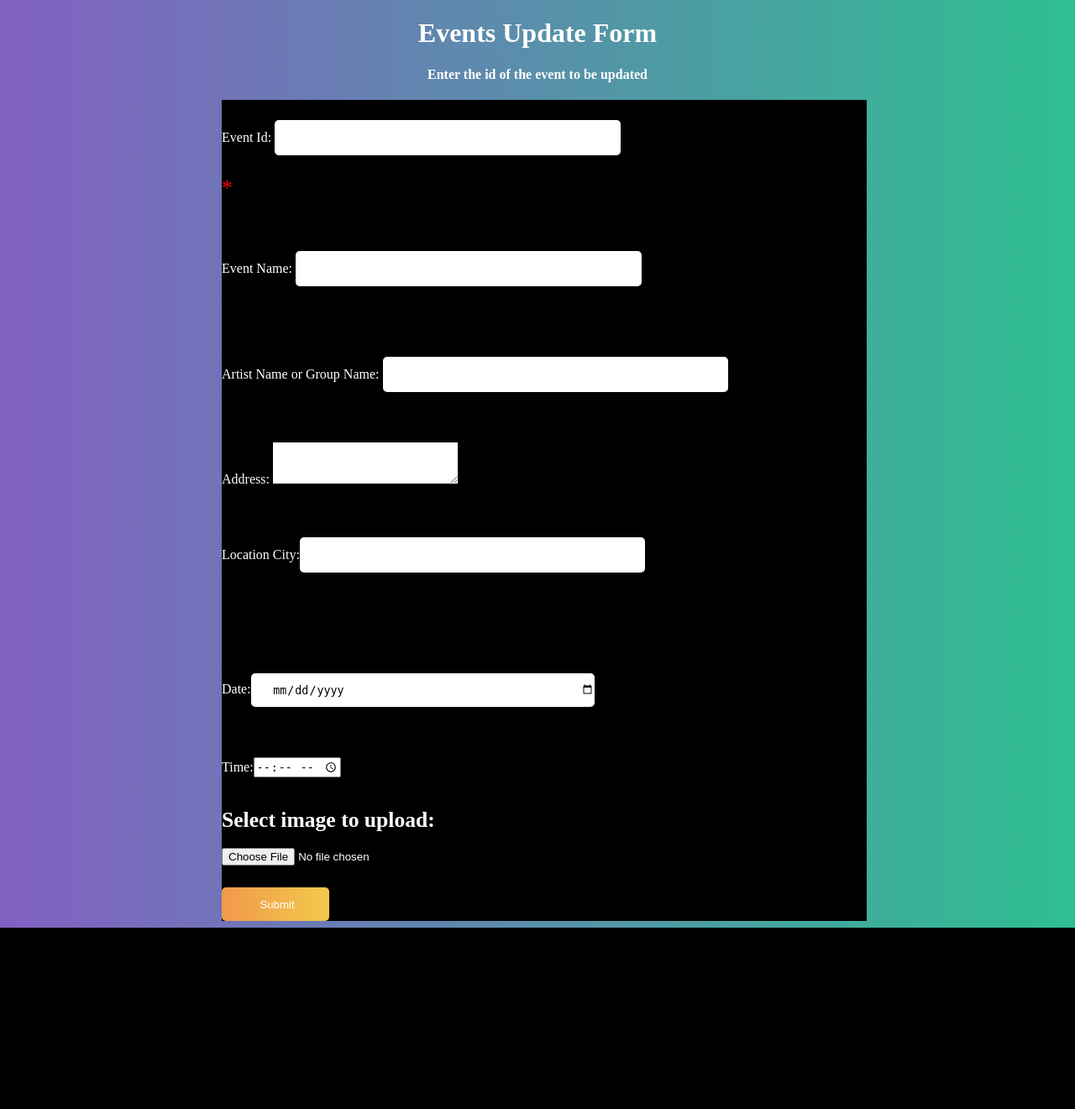
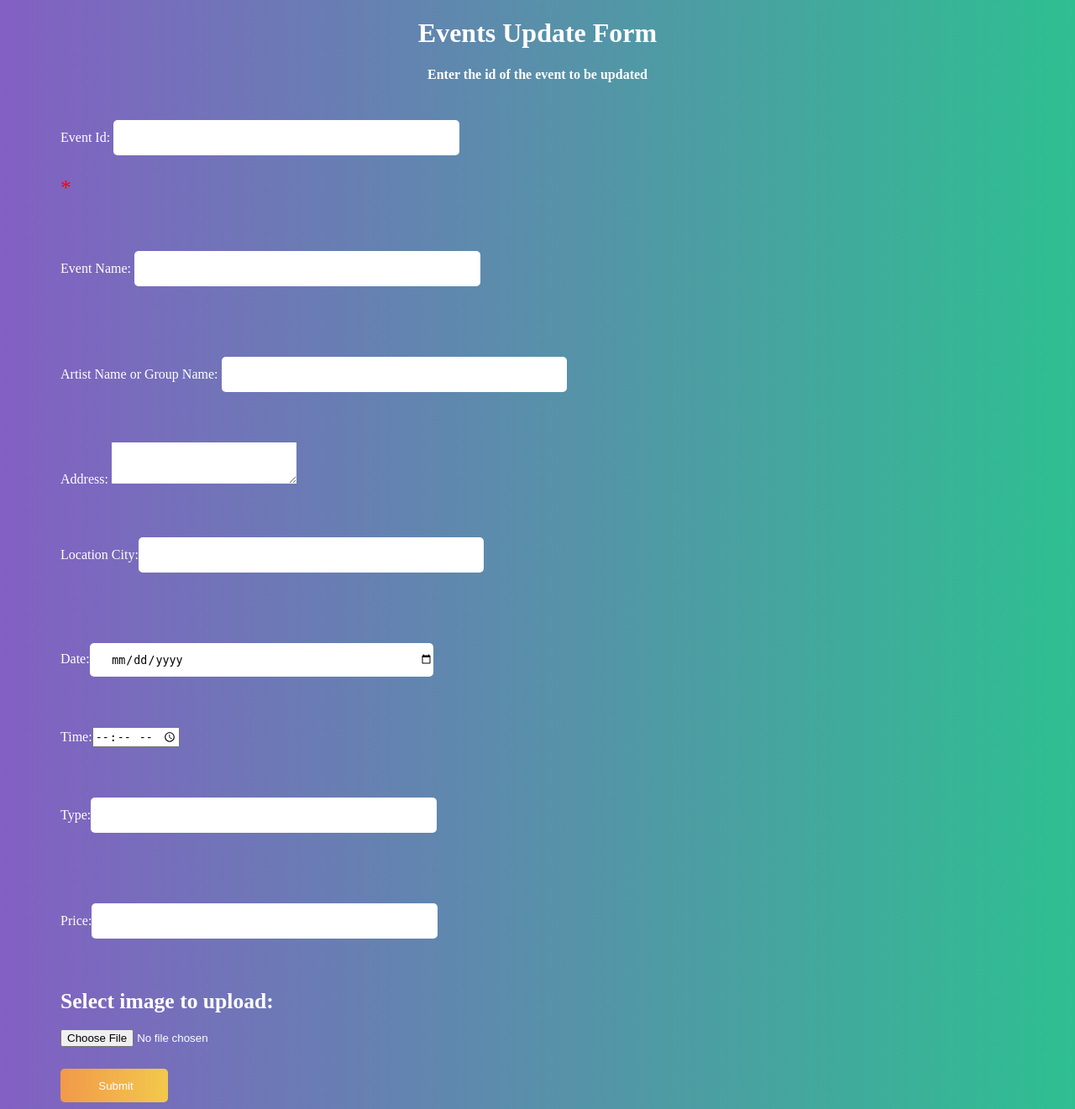
Before and after one commit to kpanwala/Eventia, a PHP site: page /firstUpdate.php in a window 1280 px wide. Shown: the whole page at 84% size. Before the commit the page ends 1105 px from the top, so only its background shows below. Run offline with PHP 8.4, Linux system fonts and the light colour scheme.

Commit message:
All Editing Completed

```diff
--- a/autheventlist.php
+++ b/autheventlist.php
@@ -258,7 +258,7 @@ $cusid=$_SESSION["cusid"];
         padding-top:2vh;
         padding-bottom:2vh;
         padding-left:2vh;
-        height:64vh;
+        height:68vh;
         position:relative;
         cursor:pointer;
         background: white;
--- a/firstDelete.php
+++ b/firstDelete.php
@@ -236,6 +236,7 @@ if ($_SERVER["REQUEST_METHOD"] == "POST")
                     <li onclick="l4()">Delete by city name</li>
                 </ul>
             </div>
+            <div class="main">
             <div class="fform">
             <h1>Events Delete Form</h1>
             <br><br>
@@ -281,6 +282,7 @@ if ($_SERVER["REQUEST_METHOD"] == "POST")
             <br><br>
             <input type="submit" name="submit" value="Submit">
             </form>
+            </div>
         </div>
 
 
--- a/firstUpdate.php
+++ b/firstUpdate.php
@@ -114,9 +114,7 @@ h1,h4,form{
 }
 form{
   width:60vw;
-  margin-left:20vw;
-  margin-right:20vw;
-  background-color:black;
+  margin-left:5vw;
 }
 h1,h4{
   text-align:center;
@@ -127,8 +125,8 @@ h1,h4{
 <?php
 $tp=0;
 $flag=0;
-$nameErr = $idErr = $artistErr = $cityErr= $addressErr =$dateErr=$timeErr= "";
-$id=$name=$address=$city=$artist="";
+$nameErr = $idErr = $artistErr = $cityErr= $addressErr =$dateErr=$timeErr=$typeErr=$priceErr ="";
+$id=$name=$address=$city=$artist=$type=$price="";
 
 if ($_SERVER["REQUEST_METHOD"] == "POST")
 {
@@ -152,11 +150,6 @@ if ($_SERVER["REQUEST_METHOD"] == "POST")
     if(strlen(($_POST["name"]))>50){
         $nameErr = "Id Length exceeding";
         $flag=0;
-    }
-    elseif(!preg_match("/^[a-zA-Z ]*$/",($_POST["name"]))) {
-          $nameErr = "Only letters and white space allowed";
-          $flag=0;
-
     }
     else{
         $name = test_input($_POST["name"]);
@@ -210,6 +203,22 @@ if ($_SERVER["REQUEST_METHOD"] == "POST")
         $_SESSION["time"]=$time;
         $flag=1;
     }
+
+
+    if($flag==1)
+    {
+        $type =$_POST["type"];
+        $_SESSION["type"]=$type;
+        $flag=1;
+    }
+    if($flag==1)
+    {
+        $price=$_POST["price"];
+        $_SESSION["price"]=$price;
+        $flag=1;
+    }
+
+
     if($flag==1)
     {
 
@@ -277,6 +286,12 @@ if ($_SERVER["REQUEST_METHOD"] == "POST")
                         if($time==""){
                           $time=$row["time"];
                         }
+                        if($type==""){
+                          $type=$row["type"];
+                        }
+                        if($price==""){
+                          $price=$row["price"];
+                        }
 
                     }
                       if($tp==1)
@@ -285,10 +300,10 @@ if ($_SERVER["REQUEST_METHOD"] == "POST")
                             if(isset($photo))
                             {
                               echo "<script>alert('Photo value is set');</script>";
-                              $sql = "UPDATE events set event_name='$name', location_city='$city', artist='$artist', address='$address',photo='$photo',date='$date',time='$time' where event_id='$id'";
+                              $sql = "UPDATE events set event_name='$name', location_city='$city', artist='$artist', address='$address',photo='$photo',date='$date',time='$time',type='$type',price='$price' where event_id='$id'";
                             }
                             else{
-                              $sql = "UPDATE events set event_name='$name', location_city='$city', artist='$artist', address='$address',date='$date',time='$time' where event_id='$id'";
+                              $sql = "UPDATE events set event_name='$name', location_city='$city', artist='$artist', address='$address',date='$date',time='$time',type='$type',price='$price' where event_id='$id'";
                             }
 
                             if (mysqli_connect_errno())
@@ -331,12 +346,17 @@ if ($_SERVER["REQUEST_METHOD"] == "POST")
             Location City:<input type="text" name="city">
             <span class="error"> <?php echo $cityErr;?></span>
             <br><br>
-            <br><br>
             Date:<input type="date" name="date">
             <span class="error"> <?php echo $dateErr;?></span>
             <br><br>
             Time:<input type="time" name="time">
             <span class="error"> <?php echo $timeErr;?></span>
+            <br><br>
+            Type:<input type="text" name="type">
+            <span class="error"> <?php echo $typeErr;?></span>
+            <br><br>
+            Price:<input type="text" name="price">
+            <span class="error"> <?php echo $priceErr;?></span>
             <br><br>
             <span><b>Select image to upload: </b></span><br>
             <input type="file" name="image"><br><br>
```
Also changed, not shown: EventEntry.php (+19 -6 lines), insertFinal.php (+3 -44 lines), eventimages/10883db168.jpg (added), eventimages/5125a96b67.jpg (added), eventimages/a68bcd4ca8.jpg (added), eventimages/d3edb22279.jpg (added), image/bookfair.jpg (added), image/mj5.jpg (added), image/natak.jpg (added), image/zakir.jpg (added).
